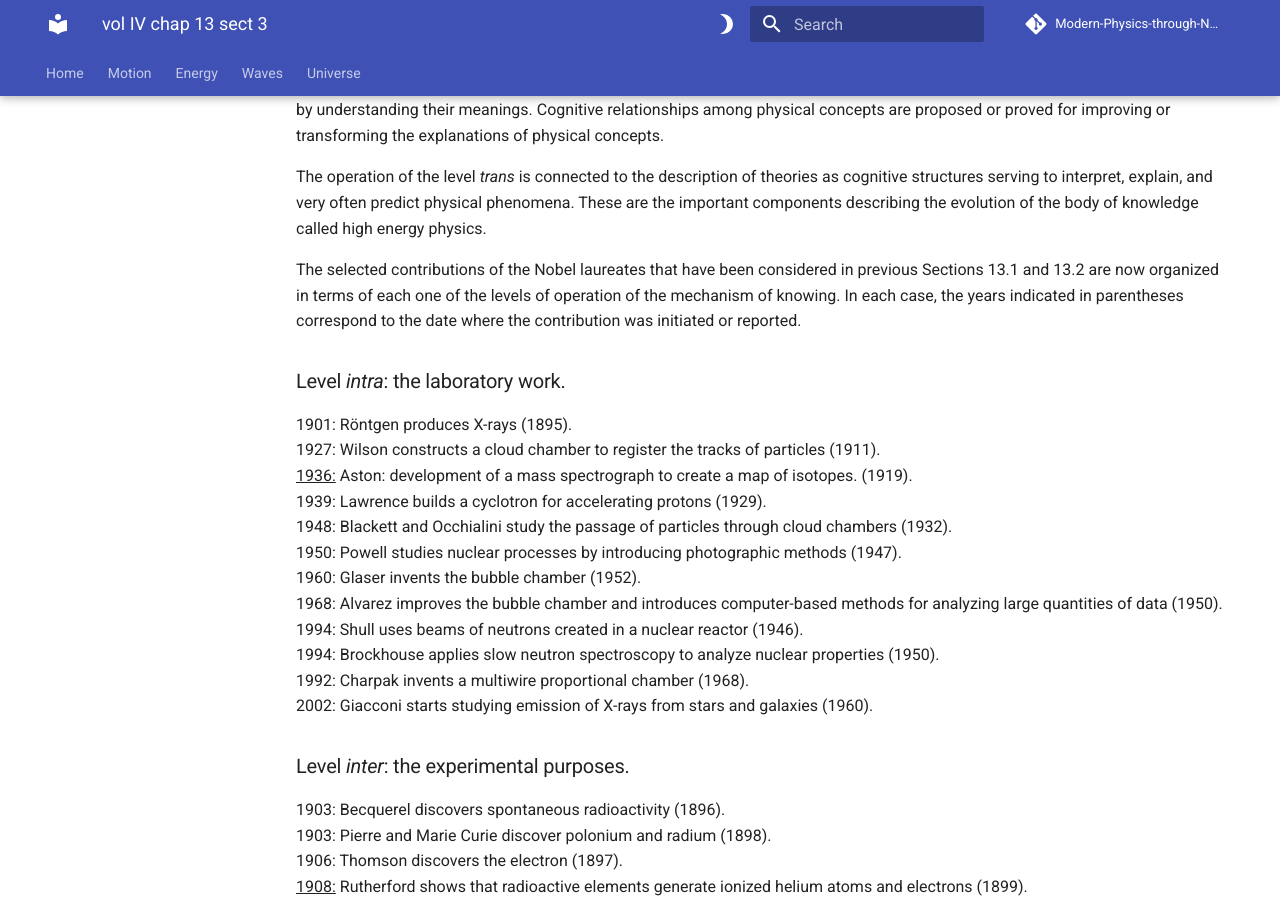
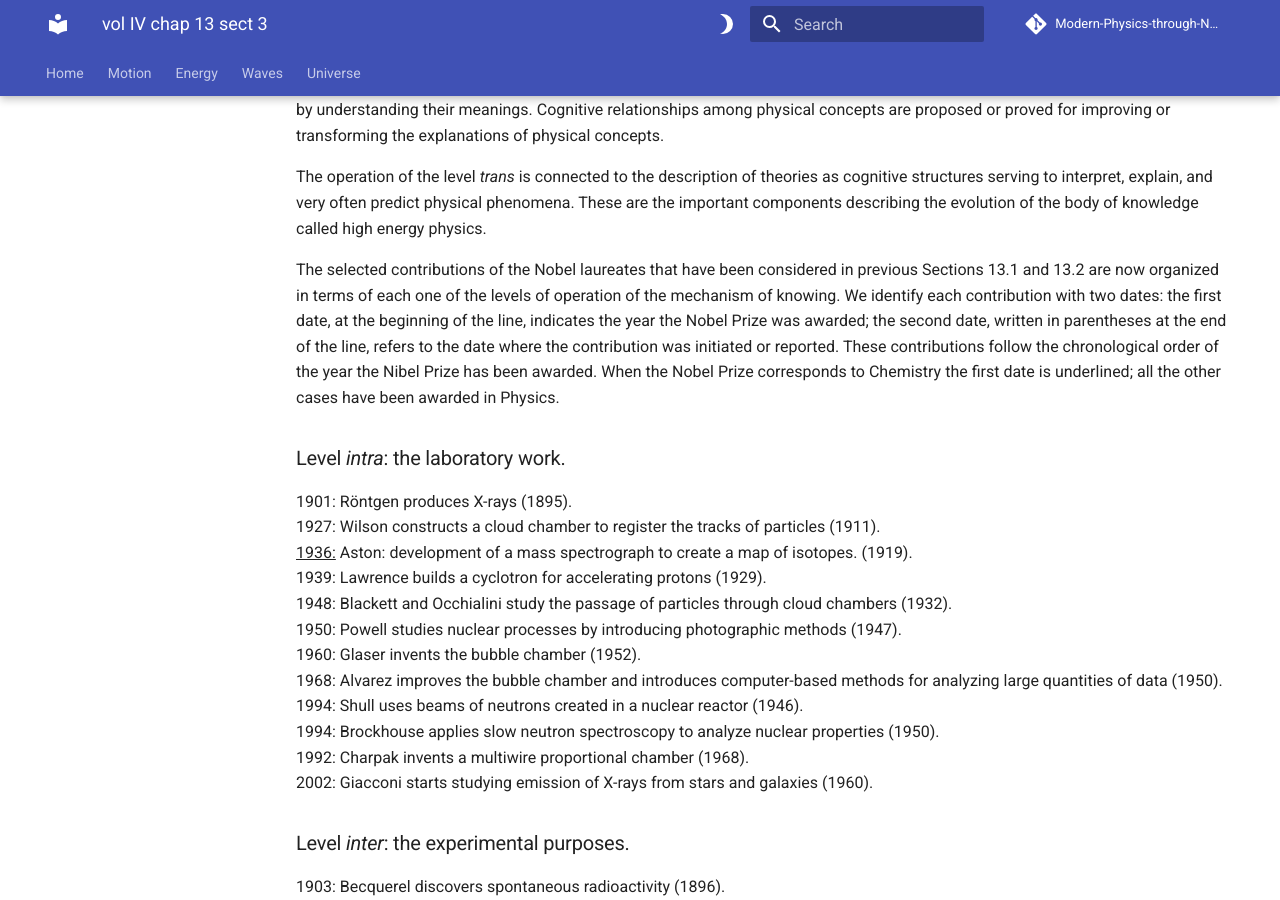
Before and after one commit to modphysnobel/modphysnobel.github.io, an MkDocs documentation site: the page built from docs/vol-IV/vol-IV-chap-13-sect-3.md, in a window 1280 px wide and 900 px high, scrolled down 577 px. Built offline with MkDocs 1.6.1 and Material for MkDocs 9.7.7, drawn with Linux system fonts in a browser that asks for light colours; some web fonts are replaced; comment, search, counter and statistics services are not loaded.

Commit message:
Update vol-IV-chap-13-sect-3.md

```diff
--- a/docs/vol-IV/vol-IV-chap-13-sect-3.md
+++ b/docs/vol-IV/vol-IV-chap-13-sect-3.md
@@ -14,7 +14,7 @@ The operation of the level *inter* is connected to the description of experiment
 
 The operation of the level *trans* is connected to the description of theories as cognitive structures serving to interpret, explain, and very often predict physical phenomena. These are the important components describing the evolution of the body of knowledge called high energy physics.
 
-The selected contributions of the Nobel laureates that have been considered in previous Sections 13.1 and 13.2 are now organized in terms of each one of the levels of operation of the mechanism of knowing. In each case, the years indicated in parentheses correspond to the date where the contribution was initiated or reported.
+The selected contributions of the Nobel laureates that have been considered in previous Sections 13.1 and 13.2 are now organized in terms of each one of the levels of operation of the mechanism of knowing. We identify each contribution with two dates: the first date, at the beginning of the line, indicates the year the Nobel Prize was awarded; the second date, written in parentheses at the end of the line, refers to the date where the contribution was initiated or reported. These contributions follow the chronological order of the year the Nibel Prize has been awarded. When the Nobel Prize corresponds to Chemistry the first date is underlined; all the other cases have been awarded in Physics.
 
 ### Level *intra*: the laboratory work.
 
```
